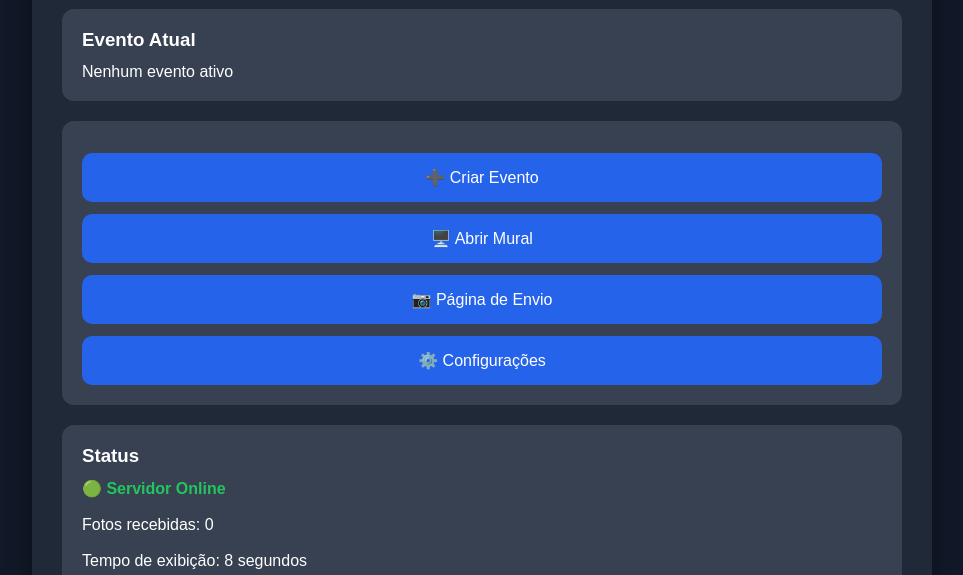
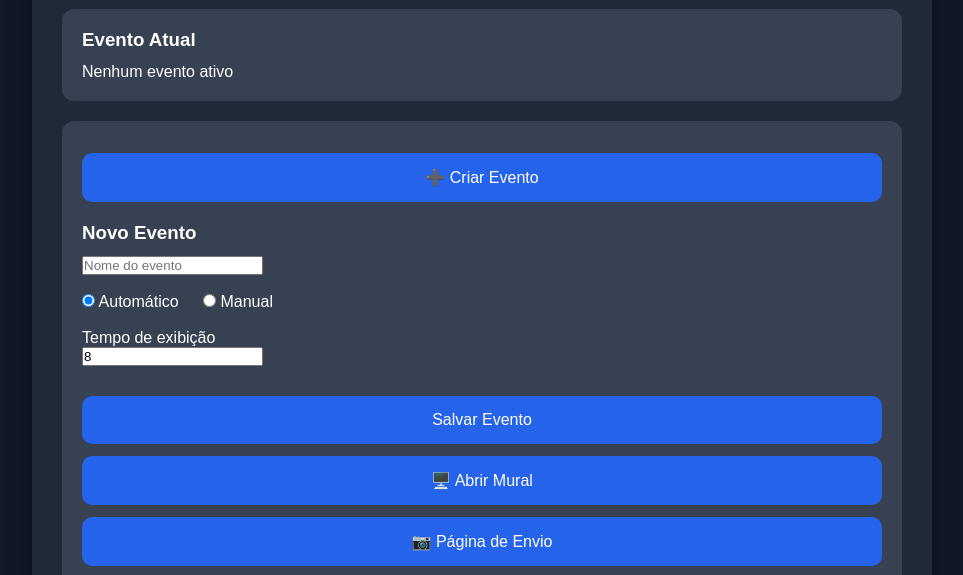
Before and after one commit to rafaahenrique85-lab/Mural-interativo-ao-vivo-, a website: page admin.html in a window 1280 px wide. Both pictures are taken after a click on the button "➕ Criar Evento". Shown: the part 170-745 px from the top of the page, without its empty margins (158-1121 px from the left). Drawn offline with Linux system fonts and the light colour scheme.

Commit message:
Adicionar formulário de criação de evento

```diff
--- a/admin.html
+++ b/admin.html
@@ -21,10 +21,45 @@
         </div>
 
         <div class="card">
-            <button>➕ Criar Evento</button>
+
+    <button id="btnCriarEvento">➕ Criar Evento</button>
+
+    <div id="formEvento" style="display:none; margin-top:20px;">
+
+        <h3>Novo Evento</h3>
+
+        <input type="text" id="nomeEvento" placeholder="Nome do evento">
+
+        <br><br>
+
+        <label>
+            <input type="radio" name="aprovacao" value="automatico" checked>
+            Automático
+        </label>
+
+        <label style="margin-left:20px;">
+            <input type="radio" name="aprovacao" value="manual">
+            Manual
+        </label>
+
+        <br><br>
+
+        <label>Tempo de exibição</label>
+
+        <br>
+
+        <input type="number" id="tempoEvento" value="8" min="3">
+
+        <br><br>
+
+        <button id="btnSalvarEvento">Salvar Evento</button>
+
+    </div>
+
     <button>🖥️ Abrir Mural</button>
     <button>📷 Página de Envio</button>
     <button>⚙️ Configurações</button>
+
 </div>
 
         <div class="card">
@@ -47,6 +82,7 @@
 
 </div>
 
+<script src="admin.js"></script>
+
 </body>
-
 </html>
--- /dev/null
+++ b/admin.js
@@ -0,0 +1,6 @@
+const btnCriarEvento = document.getElementById("btnCriarEvento");
+const formEvento = document.getElementById("formEvento");
+
+btnCriarEvento.addEventListener("click", () => {
+    formEvento.style.display = "block";
+});
```
Lines whose indentation alone changed are shown as unchanged.
